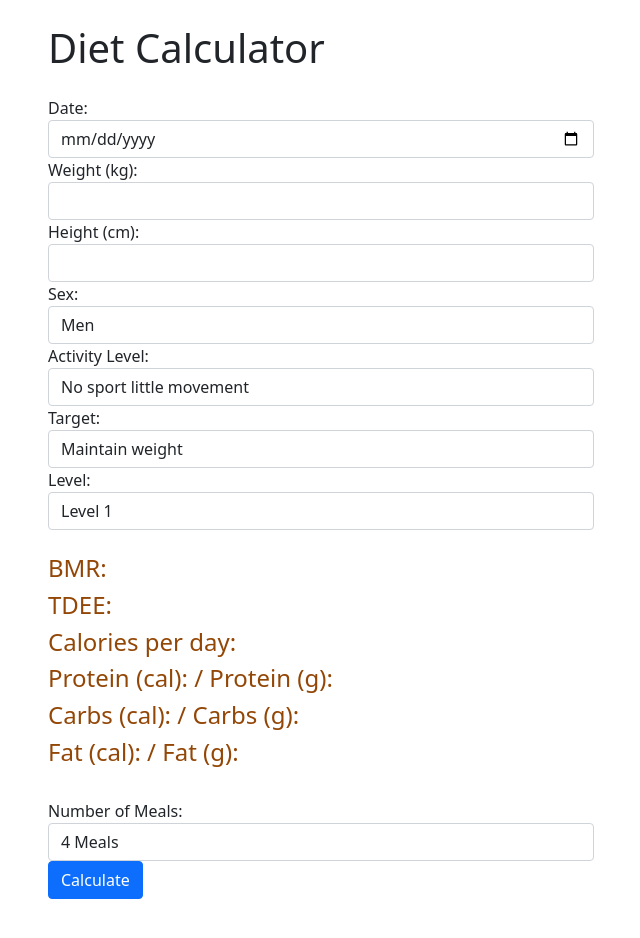
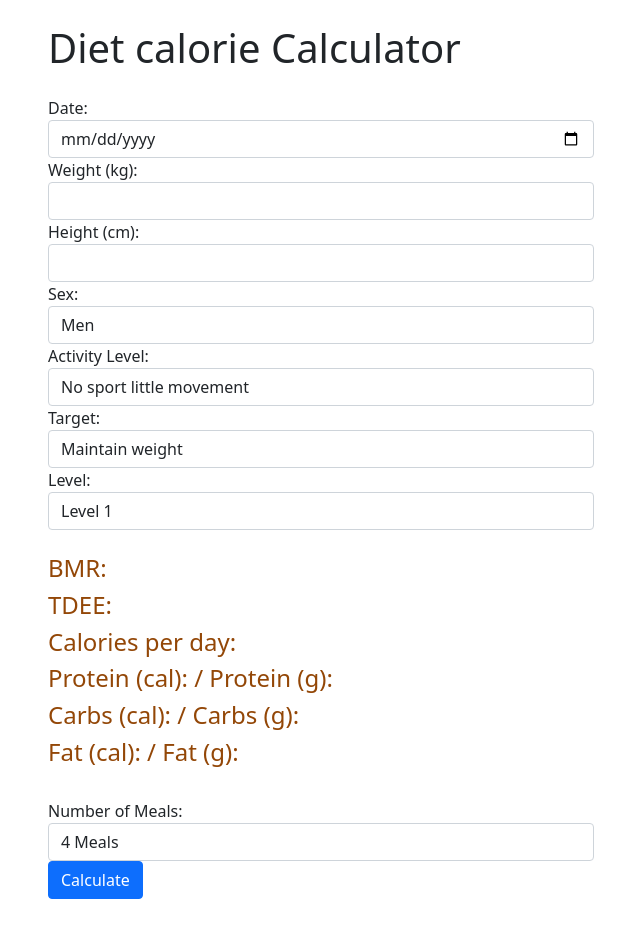
Before and after one commit to zakichan719/Diet-calorie-Calculator, a plain HTML site: page index.html in a window 1280 px wide. Shown: the whole page, without its empty margins (34-674 px from the left). Drawn offline with nearby package versions, Linux system fonts and the light colour scheme.

Commit message:
Update index.html

```diff
--- a/index.html
+++ b/index.html
@@ -4,7 +4,7 @@
     <meta charset="UTF-8">
     <meta http-equiv="X-UA-Compatible" content="IE=edge">
     <meta name="viewport" content="width=device-width, initial-scale=1.0">
-    <title>Diet Calculator</title>
+    <title>zaki Diet calorie Calculator</title>
     <link rel="stylesheet" href="https://cdnjs.cloudflare.com/ajax/libs/twitter-bootstrap/5.0.0/css/bootstrap.min.css">
 	<style>
 	h4{
@@ -16,7 +16,7 @@
 </head>
 <body>
     <div class="container py-4">
-        <h1>Diet Calculator</h1>
+        <h1>Diet calorie Calculator</h1>
         <div class="row mt-4">
             <div class="col-md-6">
                 <div class="form-group">
```
